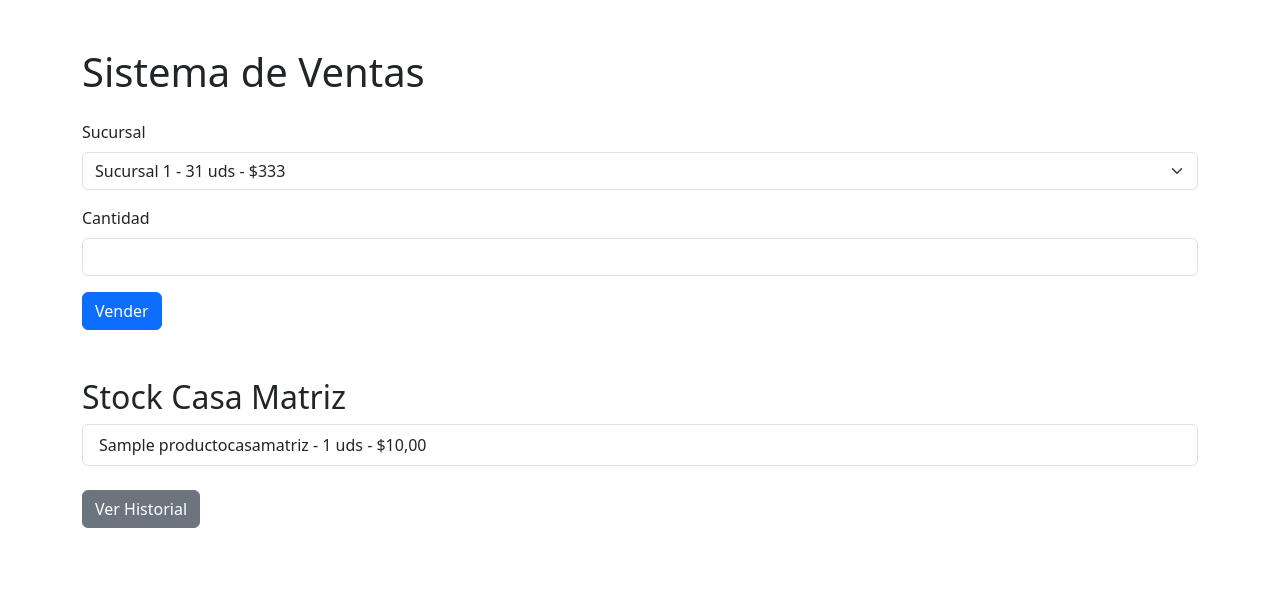
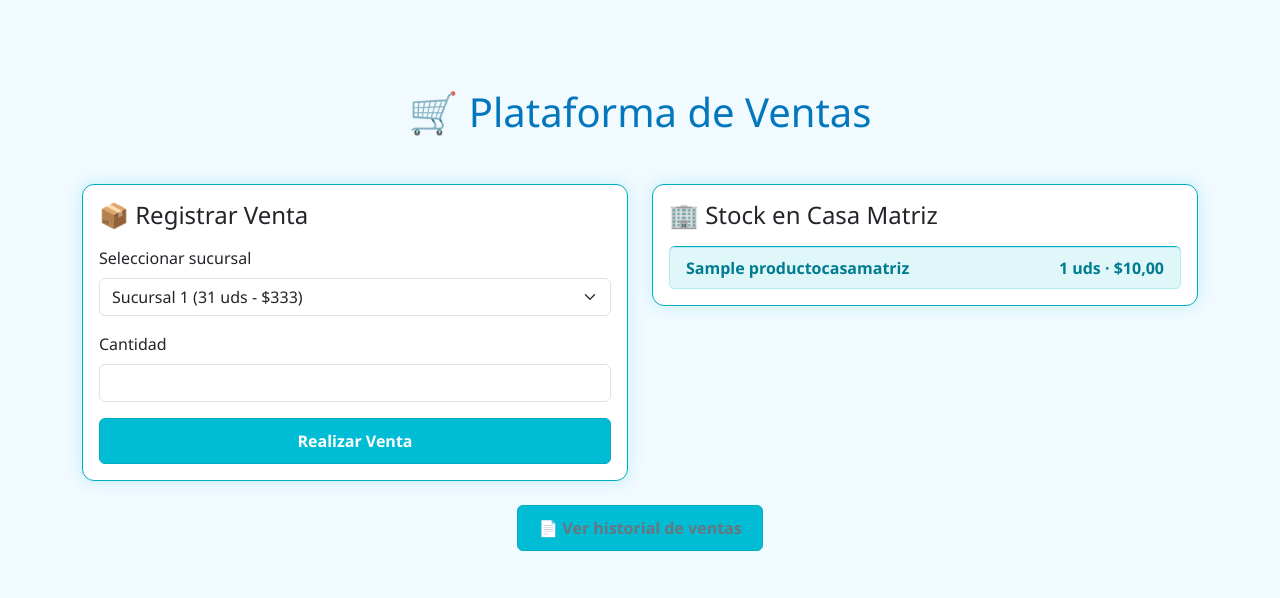
Before and after one commit to jpmr7999/plataforma_full_completo, a Django app: page / in a window 1280 px wide. Shown: the top 598 px of the page. Run offline with Django 4.2, Linux system fonts and the light colour scheme; tables that the repository leaves empty hold one stand-in row (values such as "Sample post").

Commit message:
css lindo

```diff
--- a/ventas/static/ventas/css/styles.css
+++ b/ventas/static/ventas/css/styles.css
@@ -1 +1,55 @@
-body { background-color: #f5f5f5; }
+
+body {
+    background-color: #f0faff;
+    font-family: 'Segoe UI', Tahoma, Geneva, Verdana, sans-serif;
+    margin: 40px;
+    color: #1b2b34;
+}
+
+h1, h2 {
+    color: #0277bd;
+}
+
+.form-label {
+    font-weight: 500;
+}
+
+.alert {
+    border-radius: 8px;
+    font-size: 1.1rem;
+}
+
+.btn {
+    font-weight: 600;
+    padding: 10px 20px;
+    background-color: #00bcd4;
+    border-color: #00acc1;
+}
+
+.btn:hover {
+    background-color: #0097a7;
+    border-color: #00838f;
+}
+
+.list-group-item {
+    font-size: 1rem;
+    display: flex;
+    justify-content: space-between;
+    align-items: center;
+    background-color: #e0f7fa;
+    border: 1px solid #b2ebf2;
+}
+
+.list-group-item span {
+    font-weight: bold;
+    color: #007c91;
+}
+
+.card {
+    border-radius: 12px;
+    box-shadow: 0 0 15px rgba(0, 188, 212, 0.2);
+    margin-top: 1.5rem;
+    padding: 1rem;
+    border: 1px solid #00acc1;
+    background-color: #ffffff;
+}
--- a/ventas/templates/ventas/venta.html
+++ b/ventas/templates/ventas/venta.html
@@ -1,48 +1,79 @@
+{% load static %}
 <!DOCTYPE html>
-<html>
+<html lang="es">
 <head>
-    <title>Venta</title>
+    <meta charset="UTF-8">
+    <title>Plataforma de Ventas</title>
     <link href="https://cdn.jsdelivr.net/npm/bootstrap@5.3.3/dist/css/bootstrap.min.css" rel="stylesheet">
+    <link rel="stylesheet" href="{% static 'ventas/css/styles.css' %}">
 </head>
-<body class="container py-5">
-
-    <h1 class="mb-4">Sistema de Ventas</h1>
+<body>
+<div class="container py-5">
+    <h1 class="mb-4 text-center">🛒 Plataforma de Ventas</h1>
 
     {% for msg in messages %}
-        <div class="alert alert-{{ msg.tags }}">{{ msg }}</div>
+        <div class="alert alert-{{ msg.tags }} text-center">{{ msg }}</div>
     {% endfor %}
 
+    <div class="row">
+        <!-- Formulario de venta -->
+        <div class="col-md-6">
+            <div class="card">
+                <h4 class="card-title mb-3">📦 Registrar Venta</h4>
                 <form method="post">
                     {% csrf_token %}
                     <div class="mb-3">
-            <label class="form-label">Sucursal</label>
-            <select name="sucursal" class="form-select">
+                        <label class="form-label">Seleccionar sucursal</label>
+                        <select name="sucursal" class="form-select" required>
                             {% for s in sucursales %}
-                    <option value="{{ s.id }}">{{ s.nombre }} - {{ s.cantidad }} uds - ${{ s.precio }}</option>
+                                <option value="{{ s.id }}">
+                                    {{ s.nombre }} ({{ s.cantidad }} uds - ${{ s.precio }})
+                                </option>
                             {% endfor %}
                         </select>
                     </div>
                     <div class="mb-3">
                         <label class="form-label">Cantidad</label>
-            <input type="number" name="cantidad" class="form-control" required>
+                        <input type="number" name="cantidad" class="form-control" required min="1">
                     </div>
-        <button class="btn btn-primary">Vender</button>
+                    <button type="submit" class="btn btn-primary w-100">Realizar Venta</button>
                 </form>
+            </div>
 
             {% if total %}
-        <div class="alert alert-info mt-4">
-            Total CLP: ${{ total }} <br>
-            Total USD: ${{ total_usd }}
+            <div class="card mt-4 bg-light">
+                <div class="card-body">
+                    <h5 class="card-title">💰 Resultado de la venta</h5>
+                    <p>Total en CLP: <strong>${{ total }}</strong></p>
+                    <p>Total en USD: <strong>${{ total_usd }}</strong></p>
+                </div>
             </div>
             {% endif %}
+        </div>
 
-    <h2 class="mt-5">Stock Casa Matriz</h2>
+        <!-- Stock Casa Matriz -->
+        <div class="col-md-6">
+            <div class="card">
+                <h4 class="card-title mb-3">🏢 Stock en Casa Matriz</h4>
+                {% if productos %}
                     <ul class="list-group">
                         {% for p in productos %}
-            <li class="list-group-item">{{ p.nombre }} - {{ p.cantidad }} uds - ${{ p.precio }}</li>
+                            <li class="list-group-item d-flex justify-content-between align-items-center">
+                                <span>{{ p.nombre }}</span>
+                                <span>{{ p.cantidad }} uds · ${{ p.precio }}</span>
+                            </li>
                         {% endfor %}
                     </ul>
+                {% else %}
+                    <p class="text-muted">No hay productos en Casa Matriz.</p>
+                {% endif %}
+            </div>
+        </div>
+    </div>
 
-    <a href="/historial/" class="btn btn-secondary mt-4">Ver Historial</a>
+    <div class="text-center mt-4">
+        <a href="/historial/" class="btn btn-outline-secondary">📄 Ver historial de ventas</a>
+    </div>
+</div>
 </body>
 </html>
```
Lines whose indentation alone changed are shown as unchanged.
